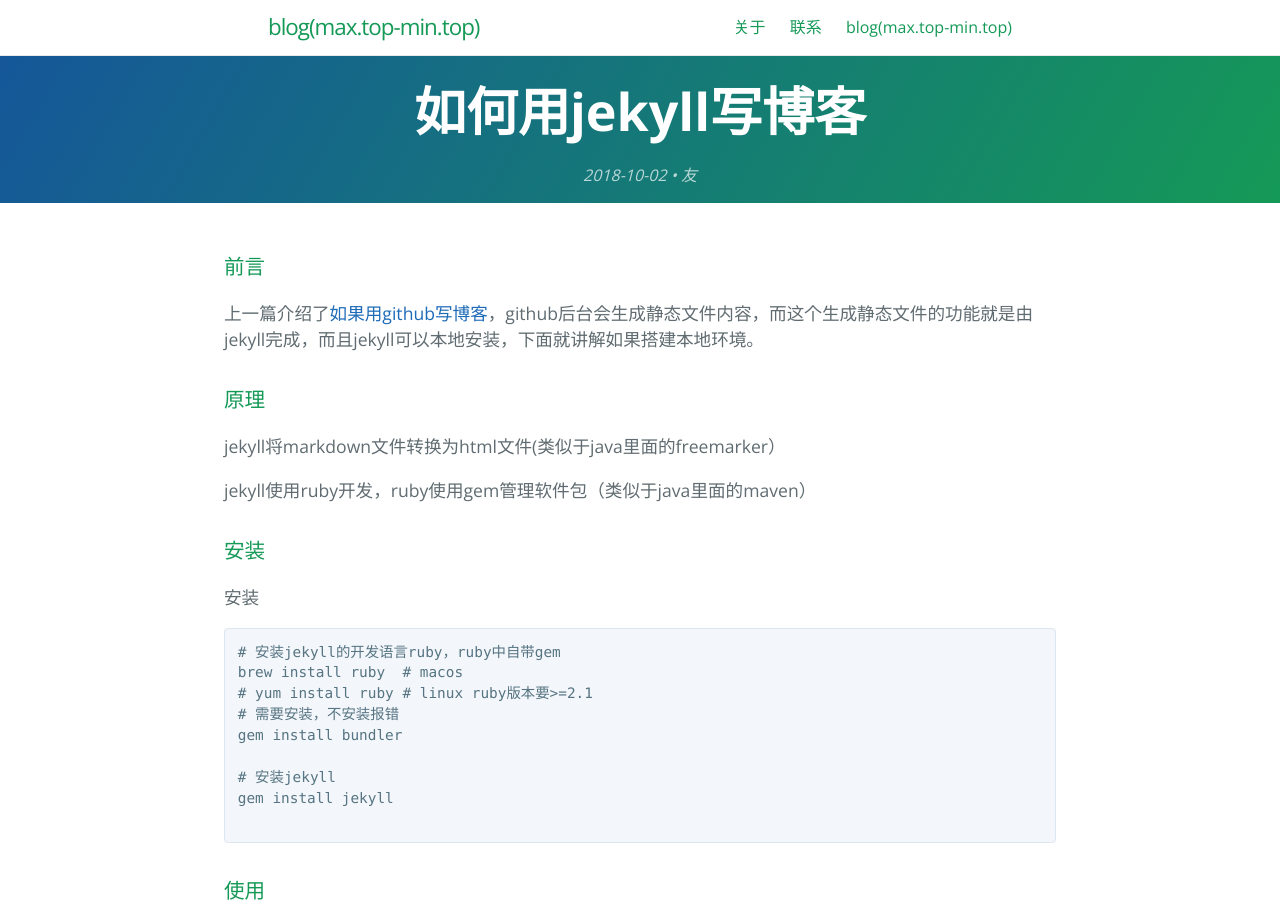
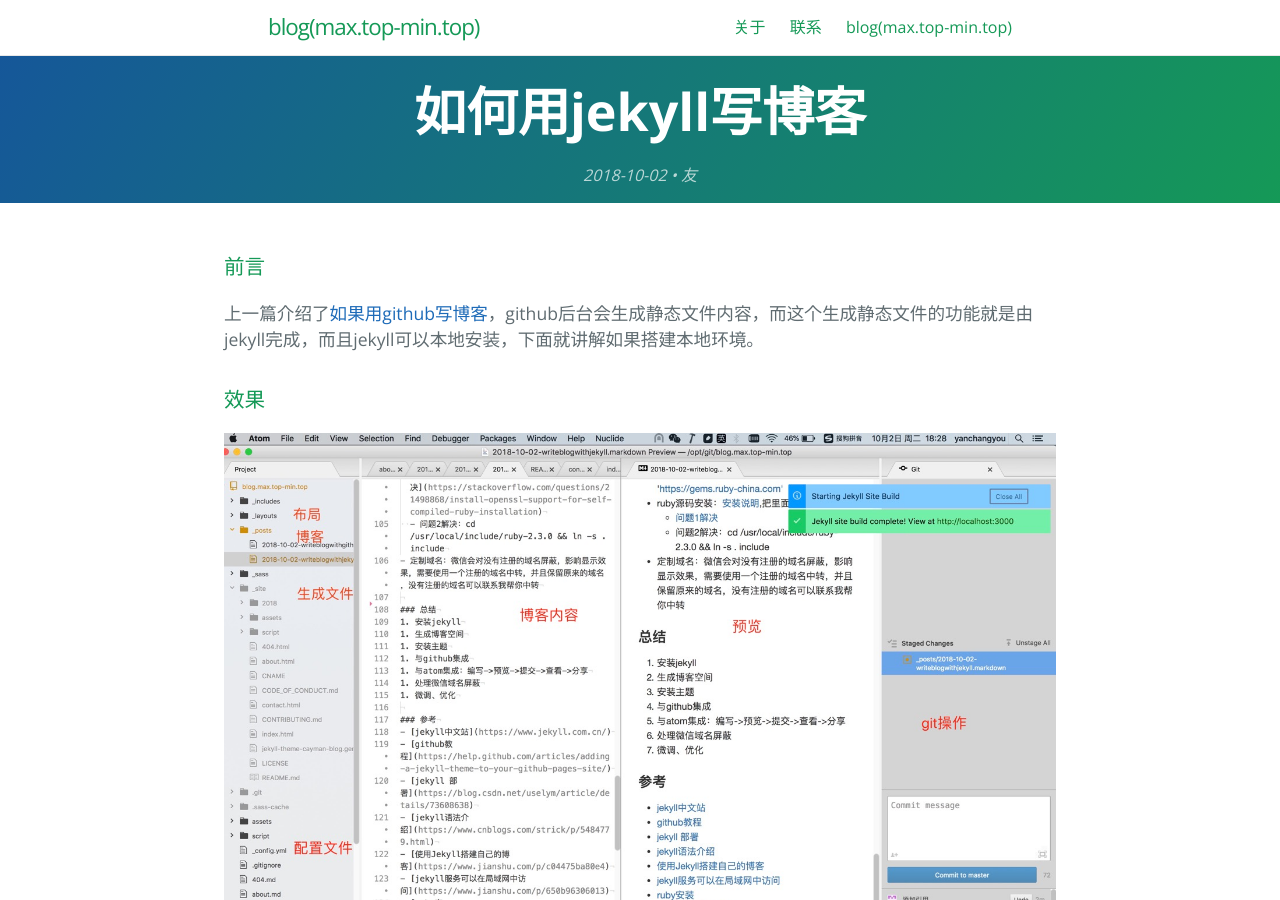
Before and after one commit to shangqianliu/jekyll.321zou.com, a Jekyll site: the page built from _posts/2018-10-02-writeblogwithjekyll.markdown, in a window 1280 px wide and 900 px high. Built offline with Jekyll 4.4.1, drawn with Linux system fonts in a browser that asks for light colours; comment, search, counter and statistics services are not loaded.

Commit message:
调整位置

```diff
--- a/_posts/2018-10-02-writeblogwithjekyll.markdown
+++ b/_posts/2018-10-02-writeblogwithjekyll.markdown
@@ -8,6 +8,9 @@ author: "友"
 
 ### 前言
 上一篇介绍了[如果用github写博客](https://blog.max.top-min.top/2018/10/01/writeblogwithgithub.html)，github后台会生成静态文件内容，而这个生成静态文件的功能就是由jekyll完成，而且jekyll可以本地安装，下面就讲解如果搭建本地环境。
+
+### 效果
+![整体效果](/assets/img/github-blog.jpg)
 
 ### 原理
 jekyll将markdown文件转换为html文件(类似于java里面的freemarker）
@@ -114,9 +117,6 @@ layout: post
 1. 处理微信域名屏蔽
 1. 微调、优化
 
-### 最终效果
-![整体效果](/assets/img/github-blog.jpg)
-
 ### 参考
 - [jekyll中文站](https://www.jekyll.com.cn/)
 - [github教程](https://help.github.com/articles/adding-a-jekyll-theme-to-your-github-pages-site/)
```
